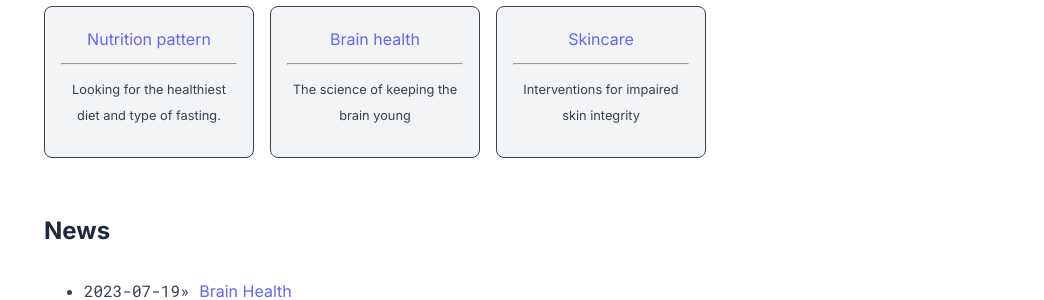
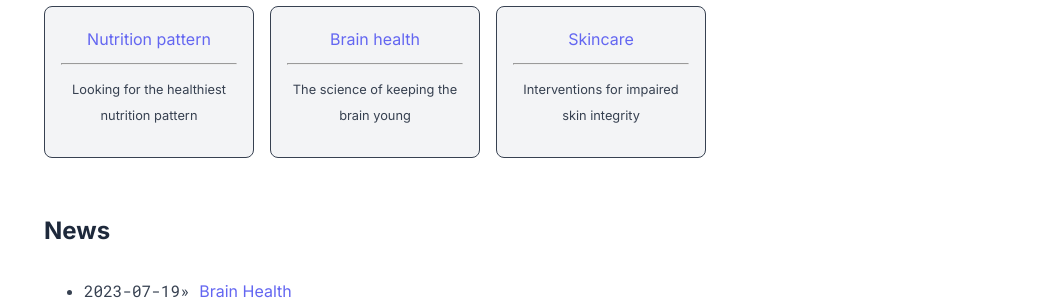
Before and after one commit to abhinavs/moonwalk, a Jekyll site: the page built from index.md, in a window 1280 px wide. Shown: the part 248-548 px from the top of the page, without its empty margins (236-1280 px from the left). Built offline with Jekyll 4.4.1, drawn with Linux system fonts in a browser that asks for light colours.

Commit message:
Update home.yml

```diff
--- a/_data/home.yml
+++ b/_data/home.yml
@@ -11,10 +11,10 @@ navbar_entries:
 project_entries:
   - title: Nutrition pattern
     url: false
-    desc: Looking for the healthiest diet and type of fasting.
+    desc: Looking for the healthiest nutrition pattern
 
   - title: Brain health
-    url: false
+    url: brain-health
     desc: The science of keeping the brain young
 
   - title: Skincare
```
